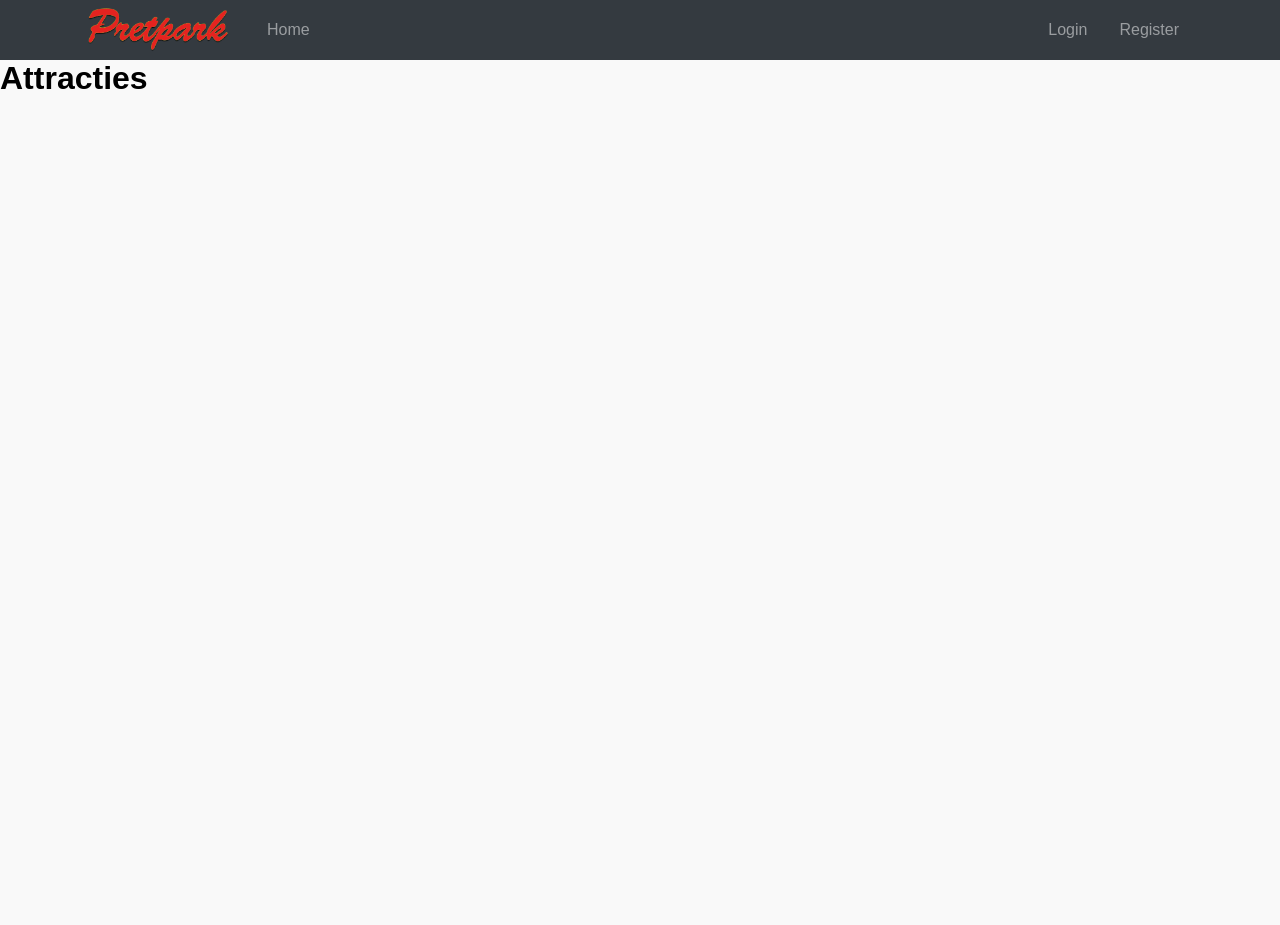
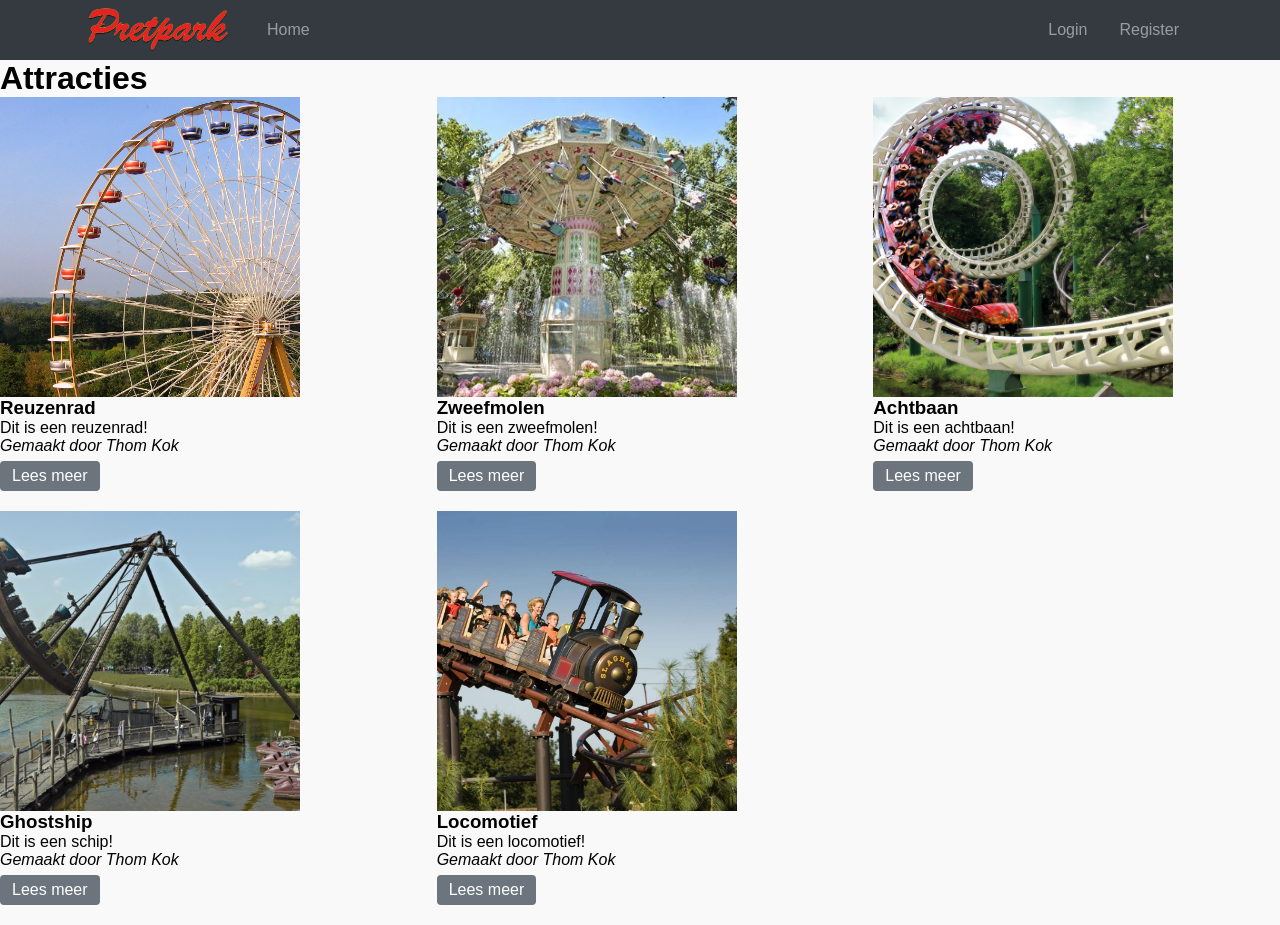
Before and after one commit to thomkok18/pretpark-angular, an Angular app: page / in a window 1280 px wide. Before the commit the page ends 800 px from the top, so only its background shows below. Built offline with nearby package versions, Linux system fonts and the light colour scheme.

Commit message:
temporary json object with attractions added.

```diff
--- a/src/app/home/home.component.ts
+++ b/src/app/home/home.component.ts
@@ -1,4 +1,4 @@
-import { Component, OnInit } from '@angular/core';
+import {Component, OnInit} from '@angular/core';
 
 @Component({
   selector: 'app-home',
@@ -6,9 +6,46 @@ import { Component, OnInit } from '@angular/core';
   styleUrls: ['./home.component.css']
 })
 export class HomeComponent implements OnInit {
-  items = ['', '', '', '', ''];
+  attractions = [
+    {
+      name: 'Reuzenrad',
+      description: 'Dit is een reuzenrad!',
+      madeBy: 'Thom Kok',
+      image: 'Reuzenrad.png',
+      alt: 'reuzenrad'
+    },
+    {
+      name: 'Zweefmolen',
+      description: 'Dit is een zweefmolen!',
+      madeBy: 'Thom Kok',
+      image: 'Zweefmolen.png',
+      alt: 'zweefmolen'
+    },
+    {
+      name: 'Achtbaan',
+      description: 'Dit is een achtbaan!',
+      madeBy: 'Thom Kok',
+      image: 'Achtbaan.png',
+      alt: 'achtbaan'
+    },
+    {
+      name: 'Ghostship',
+      description: 'Dit is een schip!',
+      madeBy: 'Thom Kok',
+      image: 'Ghostship.png',
+      alt: 'ghostship'
+    },
+    {
+      name: 'Locomotief',
+      description: 'Dit is een locomotief!',
+      madeBy: 'Thom Kok',
+      image: 'Locomotief.png',
+      alt: 'locomotief'
+    }
+  ];
 
-  constructor() { }
+  constructor() {
+  }
 
   ngOnInit(): void {
   }
```
